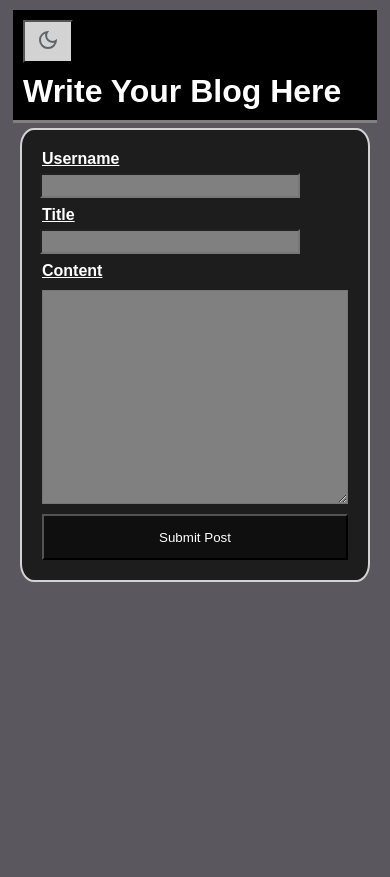
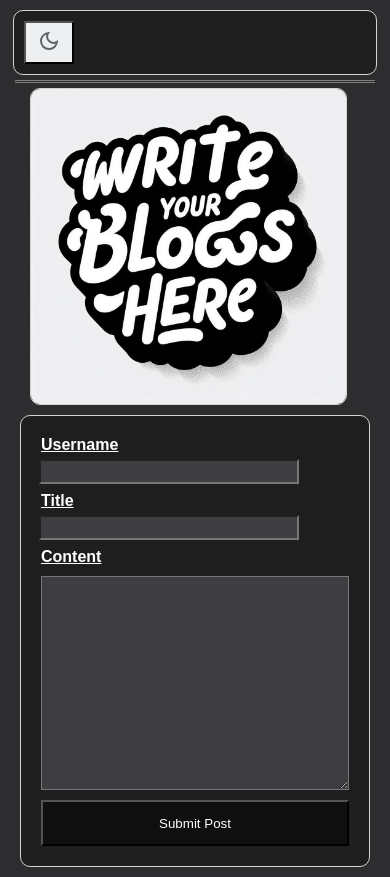
Before and after one commit to bewtaich/blog-site, a plain HTML site: page index.html in a window 390 px wide. Both pictures are taken after a click on the button 48 px from the left and 41 px from the top of the page. Before the commit the page ends 844 px from the top, so only its background shows below. Drawn offline with Linux system fonts and the light colour scheme.

Commit message:
Dynamic sizing

```diff
--- a/assets/css/blog.css
+++ b/assets/css/blog.css
@@ -1,5 +1,7 @@
-div {
+div.light {
     max-width: 90%;
     margin: 5px;
-
+    background-color: rgb(231, 231, 231);
+    padding: 10px;
+    margin: 10px;
 }
--- a/assets/css/form.css
+++ b/assets/css/form.css
@@ -4,10 +4,10 @@ body.light > main > form {
     grid-template-rows: 1fr 1fr 1fr 1fr 1fr 8fr 2fr;
     padding: 5px;
     max-width: 50%;
-    border: 2px solid lightgrey;
-    border-radius: 4%;
+    border: 1px solid lightgrey;
+    border-radius: 10px;
     margin: 5px;
-    background-color: rgb(231, 231, 231);
+    background-color:#eeeff1;
     padding: 15px;
 }
 
@@ -17,10 +17,10 @@ body.dark > main > form {
     grid-template-rows: 1fr 1fr 1fr 1fr 1fr 8fr 2fr;
     padding: 5px;
     max-width: 50%;
-    border: 2px solid lightgrey;
-    border-radius: 4%;
+    border: 1px solid lightgrey;
+    border-radius: 10px;
     margin: 5px;
-    background-color: rgb(29, 29, 29);
+    background-color: 	#1e1e1e;
     padding: 15px;
 }
 
@@ -32,7 +32,7 @@ input {
 }
 
 body.dark >main>form>input, body.dark >main>form>textarea {
-    background-color: gray;
+    background-color: #3e3e42;
     color: white;
 }
 label{
@@ -52,4 +52,18 @@ label{
     body.light > main > form, body.dark > main > form {
       max-width: 90%;
     }
+
+    #blogs {
+        display: block;
+        float: none;
+        max-width: 90%;
+        max-height: 35%;
+    }
   }
+
+  @media screen and (min-width: 1024px) {
+    body.light > main > form, body.dark > main > form {
+        max-width: 90%;
+      }
+
+  }
--- a/assets/css/styles.css
+++ b/assets/css/styles.css
@@ -2,39 +2,58 @@
     margin: 5px;
     font-family: Arial, Helvetica, sans-serif;
     }
+
+
 header {
-    border-bottom: 3px solid gray;
     padding: 5px 5px;
     margin :3px;
+    border: 1px solid lightgrey;
+    border-radius: 10px;
 }
 
+main {
+    border-top: 3px double gray;
+}
+
+#blogs {
+    float: left;
+    max-width:50%;
+    max-height: 450px;
+    border-radius: 10px;
+    border: 1px solid lightgrey;
+    margin: 1px 10px 10px;
+
+}
 
 /* Dark/Light mode body*/
 .dark {
     color: white;
-    background-color: rgba(42, 40, 47, 0.773);
+    background-color: #2d2d30;
     transition: background-color 1s;
 }
 .light {
-    background-color: lightblue;
+    background-color: white;
     transition: background-color 1s;
 }
 
+
+
 /*Dark/Light mode header*/
 .light header {
-    background-color: lightgray;
+    background-color:#eeeff1;
 }
 .dark header {
-    background-color: black;
+    background-color: #1e1e1e;
 }
+
 
 /*Dark/Light mode button*/
 button.dark {
-    background-color: lightgray;
+    background-color: #eeeff1;
     max-width: 50px;
 }
 
 button.light{
-    background-color: rgb(255, 254, 234);
+    background-color: whitesmoke;
     max-width: 50px;
 }
--- a/index.html
+++ b/index.html
@@ -13,11 +13,16 @@
             <button class="light" id="btn">
               <img src="./assets/images/light-mode.svg" alt="A Sun">
             </button>
-            <h1>Write Your Blog Here</h1>
 
 
     </header>
     <main>
+      <div>
+
+        <img src="./assets/images/blogs.JPG" alt="Write your blogs here in bubble letters" id="blogs">
+
+      </div>
+
 
         <form action="blog.html">
             <label for="user"><b>Username</b></label>
@@ -33,7 +38,6 @@
         </form>
 
 
-        <div>
 
 
 
@@ -42,8 +46,6 @@
 
 
 
-        </div>
-
     </main>
 	<script src="./assets/js/script.js"></script>
   <script src="./assets/js/form.js"></script>
```
Also changed, not shown: assets/js/blog.js (+7 -5 lines), blog.html (+4 -2 lines), assets/images/blogs.JPG (added).
